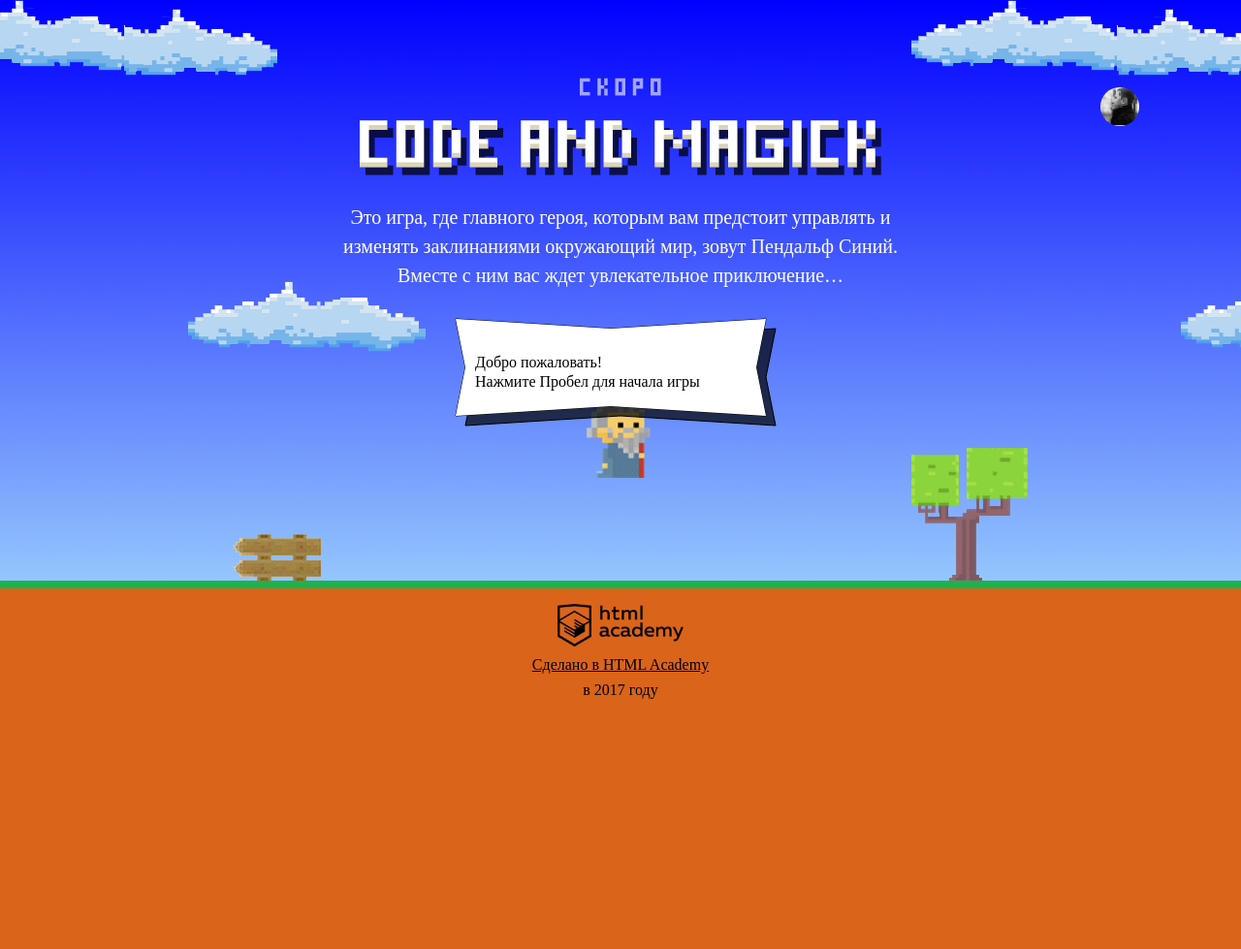
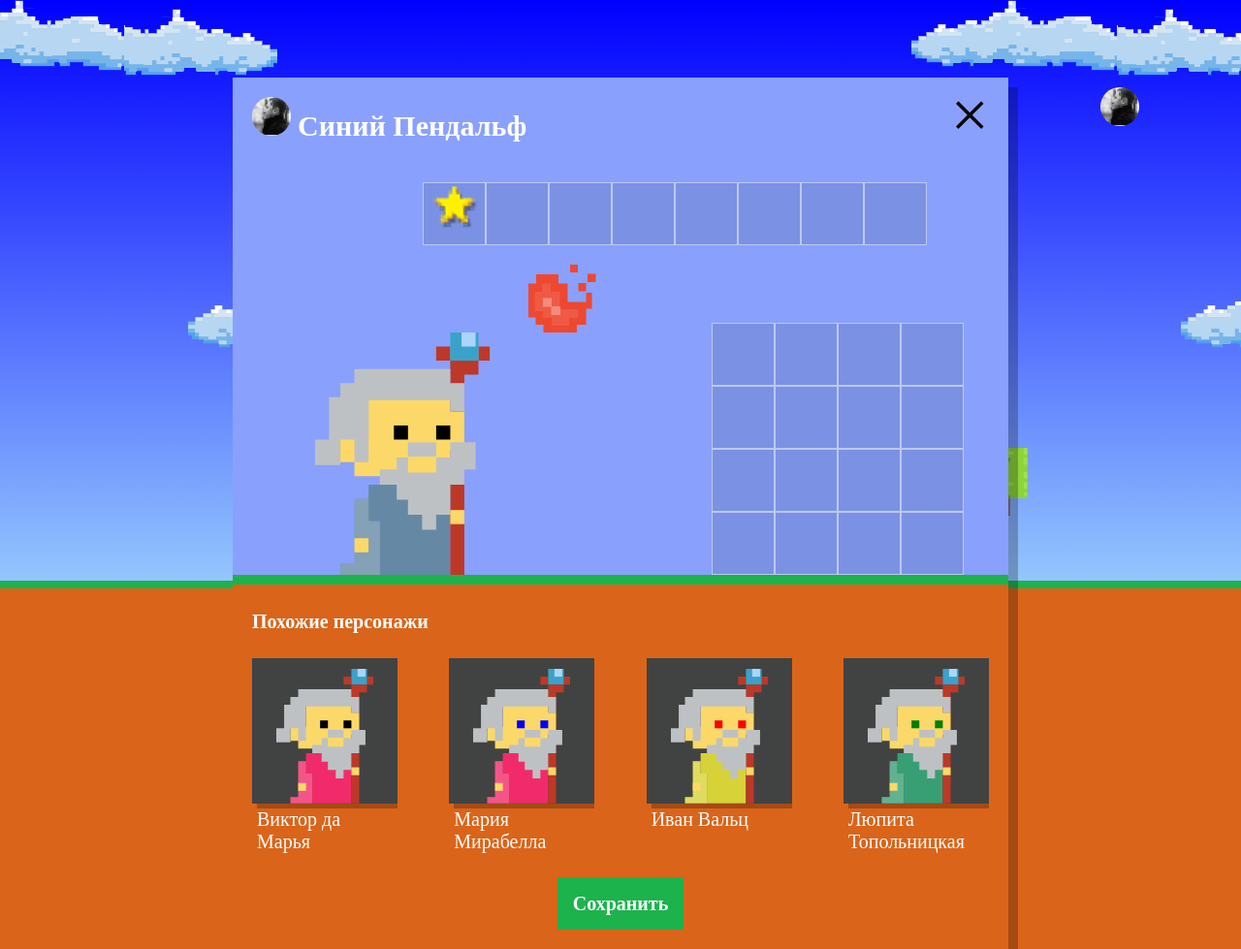
Before and after one commit to Egor18032019/782001-code-and-magick-19, a website: page index.html in a window 1280 px wide. Shown: the whole page at 97% size. Before the commit the page ends 800 px from the top, so only its background shows below. Drawn offline with Linux system fonts and the light colour scheme; a web font is replaced by a local one.

Commit message:
сделал всё. Не смог сделать как подставить случайные элемнты массива в обьект

```diff
--- a/index.html
+++ b/index.html
@@ -200,6 +200,7 @@
 
   </script>
   <script src="js/stat.js"></script>
+  <script src="js/setup.js"></script>
   <script src="js/game.js"></script>
 
 </body>
--- /dev/null
+++ b/js/setup.js
@@ -0,0 +1,141 @@
+'use strict';
+var userDialog = document.querySelector('.setup');
+// ищем класс
+if (userDialog) {
+  userDialog.classList.remove('hidden');
+}
+// удаляем класс у общего табло
+
+var userFooter = document.querySelector('.setup-similar');
+if (userFooter) {
+  userFooter.classList.remove('hidden');
+}
+
+// удаляем класс у списка - "Похожие персонажи"
+
+// Создаем массив с данными магов
+
+// массив с данными визардов
+
+var wizards = [{
+    name: 'Дамблдор',
+    coatColor: 'rgb(241, 43, 107)',
+    eyesColor: 'black'
+  },
+  {
+    name: 'Messer',
+    coatColor: ' rgb(101, 137, 100)',
+    eyesColor: 'red'
+  },
+  {
+    name: 'Волдеморт',
+    coatColor: 'rgb(241, 43, 107)',
+    eyesColor: 'black'
+  },
+  {
+    name: 'Messershmit',
+    coatColor: ' rgb(101, 137, 100)',
+    eyesColor: 'red'
+  }
+];
+
+// массивы со случайнымми данными
+var players = [
+  'Иван',
+  'Хуан Себастьян',
+  'Мария',
+  'Кристоф',
+  'Виктор',
+  'Юлия',
+  'Люпита',
+  'Вашингтон'
+];
+
+var family = [
+  'да Марья',
+  'Верон',
+  'Мирабелла',
+  'Вальц',
+  'Онопко',
+  'Топольницкая',
+  'Нионго',
+  'Ирвинг'
+];
+
+var coatColor = [
+  'rgb(101, 137, 164)',
+  'rgb(241, 43, 107)',
+  'rgb(146, 100, 161)',
+  'rgb(56, 159, 117)',
+  'rgb(215, 210, 55)',
+  'rgb(0, 0, 0)'
+];
+
+var eyesColor = [
+  "black",
+  "red",
+  "blue",
+  "yellow",
+  "green"
+];
+
+var getRandomInt = function (max) {
+  return Math.floor(Math.random() * max);
+};
+// генерация случайного числа
+
+var getRandomName = function (players, family) {
+  /**
+   * функция генерации случайного ника  Имя  + Фамилия
+   */
+  var random = getRandomInt(players.length);
+  var randomName = players[random];
+  var randomF = getRandomInt(family.length);
+  var randomFamily = family[randomF];
+  var names = randomName + ' ' + randomFamily;
+  return names;
+};
+// функция генерации случайного цвета плаща
+var getRandomcoatColor = function (coatColor) {
+  var random = getRandomInt(coatColor.length);
+  var randomColor = coatColor[random];
+  return randomColor;
+}
+// функция генерации случайного цвета глаз
+var getRandomEyesColor = function ( eyesColor ) {
+  var random = getRandomInt(eyesColor.length);
+  var randomeYesColor = eyesColor[random];
+  return randomeYesColor;
+}
+
+var similarListElement = document.querySelector('.setup-similar-list');
+// Находим список похожих персонажей - куда будем добавлять визардов
+
+var similarWizardTemplate = document.querySelector('#similar-wizard-template').content.querySelector('.setup-similar-item');
+// находим template в котором храниться шаблоны визардов
+console.log(similarWizardTemplate);
+// - вопрос к Диме = на каком этапе можно опнять что надо писать функцию ?
+
+var renderWizard = function (wizard) {
+  /**
+   * Обьявлем функциию renderWizard которая принимает массив  с даными wizard
+   */
+  var wizardElement = similarWizardTemplate.cloneNode(true);
+  // обьявили переменую wizardElement и в нее циклом копируем шаблоны
+  wizardElement.querySelector('.setup-similar-label').textContent = getRandomName(players, family);
+  // подставляем случайные имена взятые из getRandomName
+  wizardElement.querySelector('.wizard-coat').style.fill = getRandomcoatColor(coatColor);
+  // красим плащи
+  wizardElement.querySelector('.wizard-eyes').style.fill = getRandomEyesColor(eyesColor);
+  return wizardElement;
+  // возвращем WizardElement где в шаблоне от similarWizardTemplate вставлены данные из массива -> имена*цыет плащей и т.п.
+};
+
+var fragment = document.createDocumentFragment();
+// создаем переменую fragment которая в содает в document е любой DOM элемент - но он в коробочке :_)))))
+for (var i = 0; i < wizards.length; i++) {
+  fragment.appendChild(renderWizard(wizards[i]));
+  // тут в fragment циклом накидиваем детей от функции renderWizard с параметром wizards[i]
+}
+similarListElement.appendChild(fragment);
+// в similarListElement циклом накидываем детей fragmenta ха ха,
--- a/js/stat.js
+++ b/js/stat.js
@@ -77,22 +77,26 @@ var getRandomColorSaturation = function (hue, lightness) {
 // синий цвет в hsl(240, 100%, 50%) поэтому вызываем фунцкцию с параметрами 240 и 50% а насыщеность будет радномная из фунцкции которая выше
 
 var createFontStyle = function (ctx, font, baseline, style) {
-  // значение ctx.font  равно параметру font из функциции createFontStyle
+  // значение ctx.font  равно параметру font из параметров функции
   ctx.font = font;
   ctx.textBaseline = baseline;
   ctx.fillStyle = style;
 };
-// переменная для текста
+/**
+ * createFontStyle - функция для стилизации текста
+ */
 
 window.renderStatistics = function (ctx, players, times) {
   renderCloud(ctx, CLOUD_X + GAP, CLOUD_Y + GAP, 'rgba(0, 0, 0, 0.7)');
   renderCloud(ctx, CLOUD_X, CLOUD_Y, COLOR_CLOUD);
-
+  /**
+   * renderCloud  - рисуем  табло
+   */
 
   createFontStyle(ctx, '16px PT Mono', 'hanging', 'black');
   ctx.fillText('Ура вы победили!', CLOUD_WIDTH / 2, CLOUD_Y + FONT_GAP + GAP);
   ctx.fillText('Список результатов: ', CLOUD_WIDTH / 2, CLOUD_Y + FONT_GAP * 2 + GAP);
-  ctx.fillStyle = 'blue';
+  ctx.fillStyle = 'black';
   var maxTime = getMaxElement(times);
   // ищем максимальный элемент в массиве times
   for (var i = 0; i < players.length; i++) {
@@ -104,24 +108,20 @@ window.renderStatistics = function (ctx, players, times) {
     // к начальной координате прибавляем GAP(отступ слева для красоты) и длину текста*умноженную на i
     var currentTime = Math.floor(times[i]);
     // округлям время
+    ctx.fillStyle = 'black';
     ctx.fillText(currentTime, currentX, currentY - GAP / 2 - FONT_GAP);
     // время прохождения участника = по Х также как у имён ,  по Y  - берём координаты у прямоуголника отнимаем высоту шрифта и GAP*2(для красоты)
-
     ctx.fillText(players[i], currentX, CLOUD_HEIGHT - GAP / 2 - FONT_GAP);
     // это пишем имена игроков
-
-    // getRandomColorSaturation(240, 50); не смог придумать как сделать чтобы Цвет колонки игрока Вы rgba(255, 0, 0, 1).
-    // Цвет колонок других игроков — синий, а насыщенность задаётся случайным образом.
 
     // ctx.fillStyle = 'blue';
     // если тут задать цвет и сделать сортировку по времени то будет первого красить. сделать потом
 
-    // left ? 5 : 2; образец
+    // Цвет колонок других игроков — синий, а насыщенность задаётся случайным образом.
     ctx.fillStyle = players[i] === 'Вы' ? 'rgba(255, 0, 0, 1)' : getRandomColorSaturation(240, 50);
     // заливка текста равно (если игрок это вы (и это правда) - то вернёт красный цвет если ложь то вернет синий с рандомной насыщеностью)
     ctx.fillRect(currentX, currentY, BAR_WIDTH, rightBarHeight);
     // ctx.fillRect(координата по X, координата по Y, длина по х, длина по Y);
 
-
   }
 };
```
